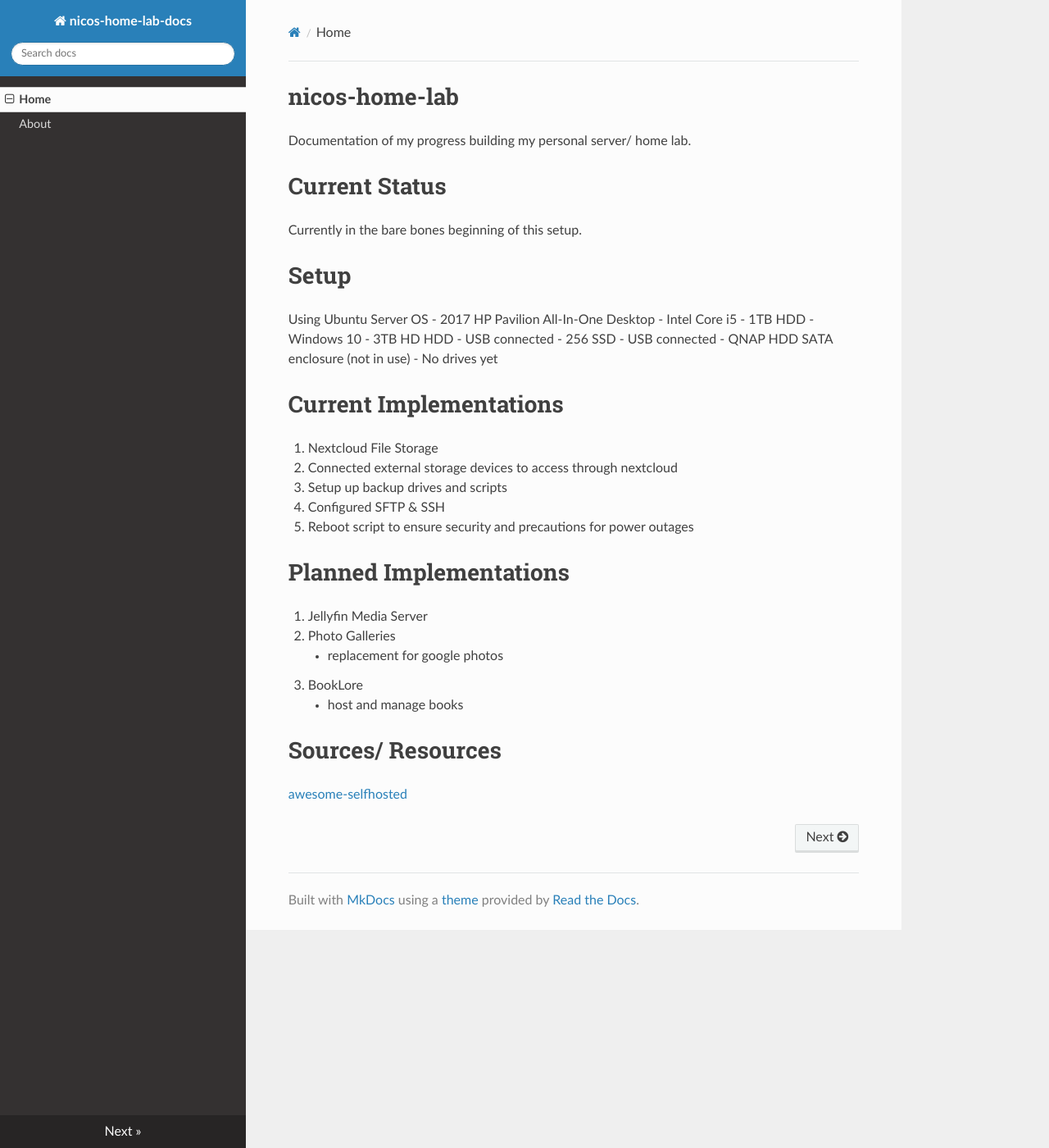
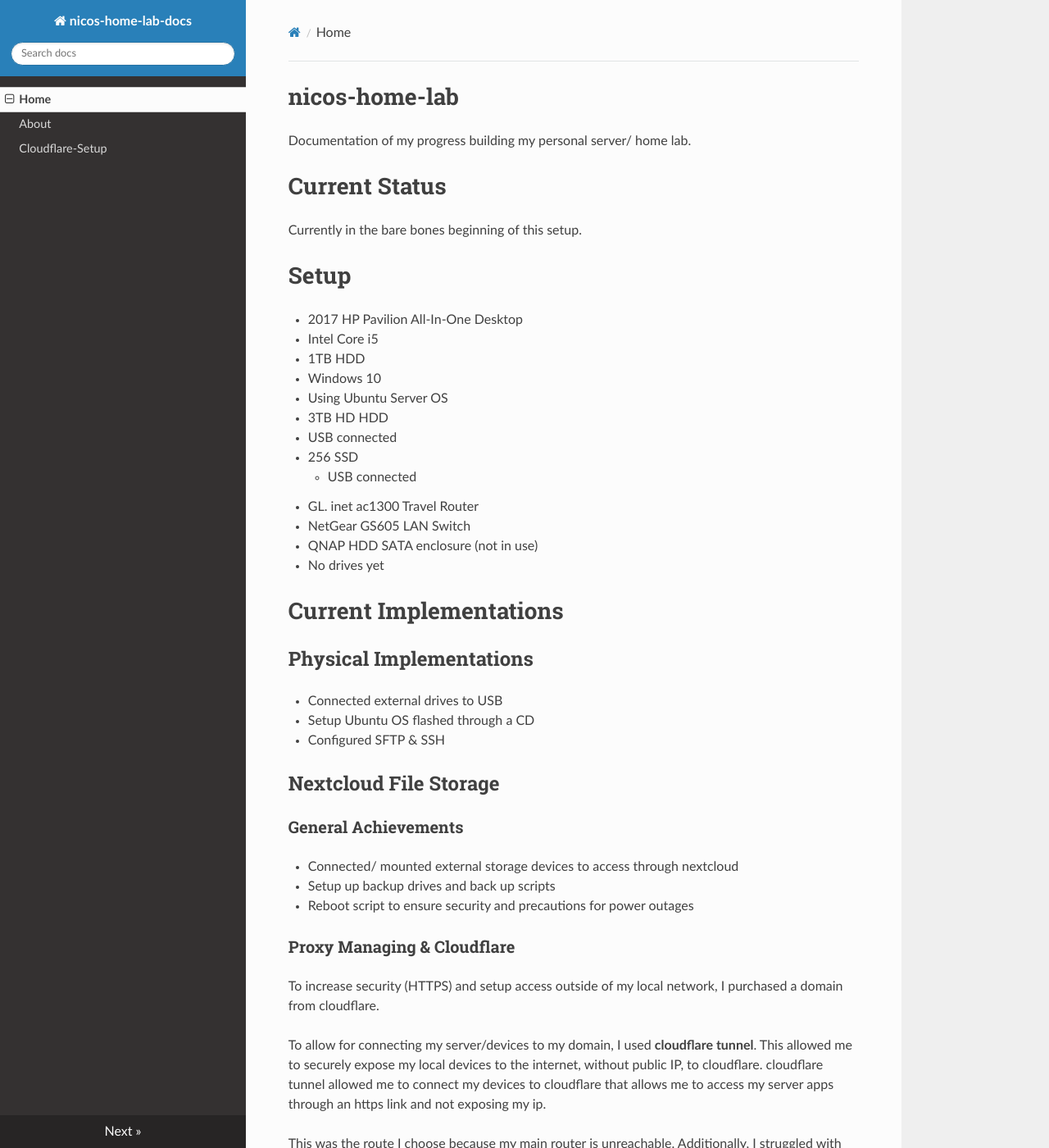
Before and after one commit to noranguy/home-lab, an MkDocs documentation site: the page built from docs/index.md, in a window 1280 px wide and 1400 px high. Shown: the whole window at 82% size. Built offline with MkDocs 1.6.1, drawn with Linux system fonts in a browser that asks for light colours; nearby versions of some CDN libraries; some of the changed text lies outside the part shown.

Commit message:
edited docs and added cloudflare progress

```diff
--- a/docs/index.md
+++ b/docs/index.md
@@ -5,25 +5,38 @@ Documentation of my progress building my personal server/ home lab.
 Currently in the bare bones beginning of this setup.
 
 # Setup
-Using Ubuntu Server OS
 - 2017 HP Pavilion All-In-One Desktop
   - Intel Core i5
   - 1TB HDD
   - Windows 10
+  - Using Ubuntu Server OS
 - 3TB HD HDD
   -  USB connected
 - 256 SSD
-  - USB connected
- - QNAP HDD SATA enclosure (not in use)
+    - USB connected
+- GL. inet ac1300 Travel Router
+- NetGear GS605 LAN Switch
+- QNAP HDD SATA enclosure (not in use)
    - No drives yet
 
+# Current Implementations
+## Physical Implementations
+- Connected external drives to USB
+- Setup Ubuntu OS flashed through a CD
+- Configured SFTP & SSH
+## Nextcloud File Storage
+### General Achievements
+- Connected/ mounted external storage devices to access through nextcloud
+- Setup up backup drives and back up scripts
+- Reboot script to ensure security and precautions for power outages
+### Proxy Managing & Cloudflare
+To increase security (HTTPS) and setup access outside of my local network, I purchased a domain from cloudflare.
 
-# Current Implementations
-1. Nextcloud File Storage
-   - Connected external storage devices to access through nextcloud
-   - Setup up backup drives and scripts
-   - Configured SFTP & SSH
-   - Reboot script to ensure security and precautions for power outages
+To allow for connecting my server/devices to my domain, I used **cloudflare tunnel**. This allowed me to securely expose my local devices to the internet, without public IP, to cloudflare. cloudflare tunnel allowed me to connect my devices to cloudflare that allows me to access my server apps through an https link and not exposing my ip.
+
+This was the route I choose because my main router is unreachable. Additionally, I struggled with traditional port forwarding setup.
+
+for more detail & setup, go to [cloudflare tunneling setup](https://noranguy.github.io/home-lab/Cloudflare-Setup)
 
 # Planned Implementations
 1. Jellyfin Media Server
@@ -34,3 +47,5 @@ Using Ubuntu Server OS
 
 # Sources/ Resources
 [awesome-selfhosted](https://awesome-selfhosted.net/)
+[configuring-mkdocs-w/-github-pages](https://www.youtube.com/watch?v=pFG7Mpccgqk)
+[cloudflare](https://developers.cloudflare.com/tunnel/)
--- a/mkdocs.yml
+++ b/mkdocs.yml
@@ -11,3 +11,4 @@ theme:
 nav:
   - Home: index.md
   - About: about.md
+  - Cloudflare-Setup: cloudflare-setup.md
```
Also changed, not shown: README.md (+4 -18 lines), docs/about.md (+12 -0 lines), docs/cloudflare-setup.md (added, +53 -0 lines), CHANGELOG.md (deleted), 2 other files.
